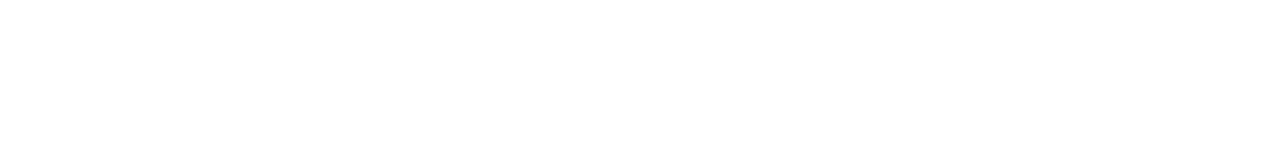
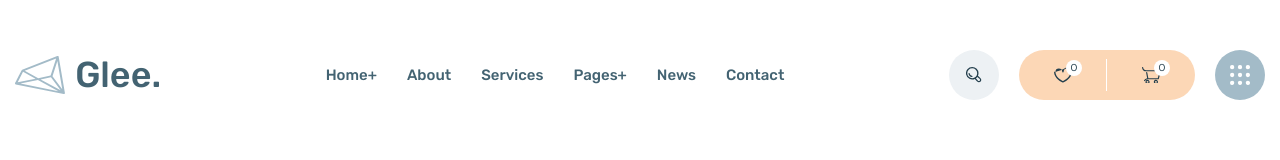
Before and after one commit to AlekseyBabushkin/Glee3, a website: page app/index.html in a window 1280 px wide. Drawn offline with nearby package versions, Linux system fonts and the light colour scheme; files that its build step writes are made by us from their sources.

Commit message:
added header

```diff
--- a/app/index.html
+++ b/app/index.html
@@ -9,7 +9,67 @@
 </head>
 <body>
   <header class="header">
+    <div class="big-container">
+      <div class="header__row">
+        <div class="header__logo logo">
+          <a class="logo__link" href="#">
+            <img class="logo__img" src="images/logo.svg" alt="logo">Glee.
+          </a>
+        </div>
 
+        <nav class="header__menu menu">
+          <ul class="menu__list">
+            <li class="menu__items">
+              <a class="menu__link menu__link--active" href="#">Home+</a>
+            </li>
+            <li class="menu__items">
+              <a class="menu__link" href="#">About</a>
+            </li>
+            <li class="menu__items">
+              <a class="menu__link" href="#">Services</a>
+            </li>
+            <li class="menu__items">
+              <a class="menu__link" href="#">Pages+</a>
+            </li>
+            <li class="menu__items">
+              <a class="menu__link" href="#">News</a>
+            </li>
+            <li class="menu__items">
+              <a class="menu__link" href="#">Contact</a>
+            </li>
+          </ul>
+        </nav>
+
+        <div class="header__navbar navbar">
+          <a class="navbar__link navbar__link-search" href="#">
+            <svg xmlns="http://www.w3.org/2000/svg" width="15.28" height="15.281" viewBox="0 0 15.28 15.281">
+              <path d="M1547.7,72.076a0.617,0.617,0,0,1,.75.485,2.583,2.583,0,0,0,.78,1.489,3.036,3.036,0,0,0,1.49.777,0.636,0.636,0,0,1,.49.743,0.649,0.649,0,0,1-.72.515,4.21,4.21,0,0,1-2.14-1.13,4.164,4.164,0,0,1-1.13-2.136A0.6,0.6,0,0,1,1547.7,72.076ZM1550.98,66a6.267,6.267,0,0,1,6.28,6.257,6.136,6.136,0,0,1-.57,2.6l2.34,2.036c1.7,1.746.74,3.266,0.29,3.717-0.42.454-1.99,1.414-3.73-.292l-2.06-2.35A6.261,6.261,0,1,1,1550.98,66Zm5.55,13.517a1.352,1.352,0,0,0,1.88.226,1.313,1.313,0,0,0-.23-1.874l-2.16-1.88a6.236,6.236,0,0,1-1.37,1.34Zm-5.55-2.312a4.948,4.948,0,1,0-4.97-4.948A4.963,4.963,0,0,0,1550.98,77.2Z" transform="translate(-1544.72 -66)"/>
+            </svg>
+          </a>
+
+          <div class="navbar__box">
+            <a class="navbar__link-left" href="#">
+              <svg xmlns="http://www.w3.org/2000/svg" width="17.87" height="15.531" viewBox="0 0 17.87 15.531">
+                <path d="M1648.91,86.245a0.731,0.731,0,0,1-.28-0.056c-0.35-.15-8.65-3.749-8.65-10.76a28.181,28.181,0,0,0,13.05-4.707,4.817,4.817,0,0,1,4.81,4.684c0,7.034-8.29,10.634-8.65,10.783A0.7,0.7,0,0,1,1648.91,86.245Zm-4.11-14.138a3.427,3.427,0,0,0-3.41,3.346c0,5.407,6.13,8.662,7.52,9.334,1.4-.672,7.52-3.93,7.52-9.358a3.406,3.406,0,0,0-6.81.024,0.709,0.709,0,0,1-.71.669h0a0.694,0.694,0,0,1-.7-0.669A3.427,3.427,0,0,0,1644.8,72.106Z" transform="translate(-1639.97 -70.719)"/>
+              </svg>
+              <span class="navbar__num">0</span>
+            </a>
+            <a class="navbar__link-right" href="#">
+              <svg xmlns="http://www.w3.org/2000/svg" width="18.94" height="16.969" viewBox="0 0 18.94 16.969">
+                <path d="M1721.53,85.978a2.073,2.073,0,1,1,0-4.147h0a2.056,2.056,0,0,1,1.46.6,2.03,2.03,0,0,1,.61,1.466A2.071,2.071,0,0,1,1721.53,85.978Zm0-2.963h0a0.889,0.889,0,1,0,.34,1.71,0.9,0.9,0,0,0,.55-0.824,0.92,0.92,0,0,0-.26-0.629A0.9,0.9,0,0,0,1721.53,83.015Zm8.39,2.963a2.045,2.045,0,0,1-1.46-.607,2.068,2.068,0,0,1,1.46-3.54h0a1.953,1.953,0,0,1,1.47.6,2.085,2.085,0,0,1-.67,3.383A2.093,2.093,0,0,1,1729.92,85.978Zm0-2.963h0a0.978,0.978,0,0,0-.82.548,0.887,0.887,0,0,0,1.16,1.161,0.891,0.891,0,0,0,.29-1.452A0.9,0.9,0,0,0,1729.92,83.015Zm-11.27.164a0.562,0.562,0,0,1-.25-0.056,0.59,0.59,0,0,1-.29-0.787,3.686,3.686,0,0,1,3.05-2.151l-1.05-5.391a0.591,0.591,0,1,1,1.16-.228l1.09,5.578h9.43l1.8-6.771h-13.3a4.346,4.346,0,0,1-4.28-3.693,0.587,0.587,0,0,1,.49-0.673,0.6,0.6,0,0,1,.68.5,3.159,3.159,0,0,0,3.11,2.682h14.07a0.582,0.582,0,0,1,.47.232,0.594,0.594,0,0,1,.11.513l-2.13,7.956a0.59,0.59,0,0,1-.57.44h-10.36a0.03,0.03,0,0,0-.02,0,2.66,2.66,0,0,0-2.68,1.51A0.586,0.586,0,0,1,1718.65,83.178Z" transform="translate(-1716 -69)"/>
+              </svg>
+              <span class="navbar__num">0</span>
+            </a>
+          </div>
+
+          <a class="navbar__link navbar__link-dots" href="#">
+            <svg xmlns="http://www.w3.org/2000/svg" width="20.03" height="20.031" viewBox="0 0 20.03 20.031">
+              <path class="cls-1" d="M1813.15,67.881a2.146,2.146,0,1,1,2.14-2.145A2.145,2.145,0,0,1,1813.15,67.881Zm0,7.869a2.146,2.146,0,1,1,2.14-2.147A2.146,2.146,0,0,1,1813.15,75.75Zm0,7.868a2.146,2.146,0,1,1,2.14-2.146A2.145,2.145,0,0,1,1813.15,83.618Zm7.86-15.737a2.146,2.146,0,1,1,2.15-2.145A2.143,2.143,0,0,1,1821.01,67.881Zm0,7.869a2.146,2.146,0,1,1,2.15-2.147A2.144,2.144,0,0,1,1821.01,75.75Zm0,7.868a2.146,2.146,0,1,1,2.15-2.146A2.143,2.143,0,0,1,1821.01,83.618Zm7.87-15.737a2.146,2.146,0,1,1,2.15-2.145A2.143,2.143,0,0,1,1828.88,67.881Zm0,7.869a2.146,2.146,0,1,1,2.15-2.147A2.144,2.144,0,0,1,1828.88,75.75Zm0,7.868a2.146,2.146,0,1,1,2.15-2.146A2.143,2.143,0,0,1,1828.88,83.618Z" transform="translate(-1811 -63.594)"/>
+            </svg>
+          </a>
+        </div>
+      </div>
+    </div>
   </header>
 
   <main class="main">
--- a/app/scss/_global.scss
+++ b/app/scss/_global.scss
@@ -4,6 +4,9 @@ body {
 }
 
 body{
+  font-family: 'DM Sans', sans-serif;
+  font-family: 'Poppins', sans-serif;
+  font-family: 'Rubik', sans-serif;
   display: flex;
   flex-direction: column;
   font-size: 16px;
@@ -14,8 +17,14 @@ body{
   flex-grow: 1;
 }
 
-.container {
-  max-width: 1200px;
+.big-container {
+  max-width: 1770px;
   margin: 0 auto;
   padding: 0 15px;
 }
+
+.container {
+  max-width: 1200px;
+  padding: 0 15px;
+  margin: 0 auto;
+}
--- a/app/scss/_reset.scss
+++ b/app/scss/_reset.scss
@@ -37,7 +37,7 @@ ul[class] {
 }
 
 img {
-  min-width: 100%;
+  max-width: 100%;
   display: block;
 }
 
--- a/app/scss/_vars.scss
+++ b/app/scss/_vars.scss
@@ -0,0 +1,35 @@
+$title: #436372;
+$default: #243f4d;
+$btn: #a3bbc8;
+$accent: #fcd7b6;
+
+
+%DM-Sans400 {
+  font-family: 'DM Sans', sans-serif;
+  font-weight: 400;
+}
+
+%DM-Sans500 {
+  font-family: 'DM Sans', sans-serif;
+  font-weight: 500;
+}
+
+%DM-Sans700 {
+  font-family: 'DM Sans', sans-serif;
+  font-weight: 700;
+}
+
+%Rubik400 {
+  font-family: 'Rubik', sans-serif;
+  font-weight: 400;
+}
+
+%Rubik500 {
+  font-family: 'Rubik', sans-serif;
+  font-weight: 500;
+}
+
+%Poppins700 {
+  font-family: 'Poppins', sans-serif;
+  font-weight: 700;
+}
--- /dev/null
+++ b/app/scss/blocks/_header.scss
@@ -0,0 +1,147 @@
+.header {
+  background-color: #fff;
+  padding: 50px 0;
+
+  &__row {
+    display: flex;
+    justify-content: space-between;
+    align-items: center;
+  }
+}
+
+.logo {
+  &__link {
+    color: $title;
+    display: flex;
+    align-items: center;
+    @extend %Rubik500;
+    font-size: 36px;
+  }
+
+  &__img {
+    margin-right: 10px;
+  }
+}
+
+.menu {
+  &__list {
+    display: flex;
+  }
+
+  &__items {
+    margin-right: 30px;
+    transition: all 0.9s;
+    &:last-child {
+      margin-right: 0;
+    }
+
+    &:hover {
+      border-bottom: 1px solid $title
+    }
+  }
+
+  &__link {
+    @extend %Rubik500;
+    color: $title;
+    font-size: 15px;
+  }
+}
+
+.navbar {
+  display: flex;
+
+  &__link {
+    margin-right: 20px;
+    width: 50px;
+    height: 50px;
+    border-radius: 50%;
+    display: flex;
+    justify-content: center;
+    align-items: center;
+
+    &:last-child {
+      margin: 0 0 0 20px;
+    }
+  }
+
+  &__link,
+  &__link-left,
+  &__link-right {
+    & svg {
+      transition: 0.3s;
+    }
+
+    &:hover {
+       svg{
+        transform: scale(1.2);
+      }
+    }
+  }
+
+  &__link-search {
+    background-color: #edf1f4;
+    path {
+      fill: $default;
+    }
+  }
+
+  &__link-dots {
+    background-color: $btn;
+    path {
+      fill: #fff;
+    }
+  }
+
+  &__box {
+    display: flex;
+  }
+
+  &__link-left,
+  &__link-right {
+    background-color: $accent;
+    width: 88px;
+    height: 50px;
+    display: flex;
+    justify-content: center;
+    align-items: center;
+    position: relative;
+
+    path {
+      fill: $default;
+    }
+  }
+
+  &__link-left {
+    border-radius: 25px 0 0 25px;
+    &::after {
+      content: '';
+      position: absolute;
+      width: 1px;
+      height: 32px;
+      top: 9px;
+      right: 0;
+      background-color: #fff;
+    }
+  }
+
+  &__link-right {
+    border-radius: 0 25px 25px 0;
+  }
+
+  &__num {
+    background-color: #fff;
+    width: 16px;
+    height: 16px;
+    border-radius: 50%;
+    font-size: 10px;
+    @extend %DM-Sans400;
+    color: $default;
+    display: flex;
+    justify-content: center;
+    align-items: center;
+    position: absolute;
+    right: 25px;
+    top: 10px;
+  }
+
+}
--- a/app/scss/style.scss
+++ b/app/scss/style.scss
@@ -1,7 +1,10 @@
+@import url('https://fonts.googleapis.com/css2?family=DM+Sans:wght@400;500;700&family=Poppins:wght@700&family=Rubik:wght@400;500&display=swap');
 @import 'reset';
 @import 'vars';
 @import 'fonts';
 @import 'global';
+
+@import 'blocks/header';
 
 
 
```
Also changed, not shown: app/images/icons/cart.svg (added), app/images/icons/dots.svg (added), app/images/icons/heart.svg (added), app/images/icons/search.svg (added), app/images/logo.svg (added).
